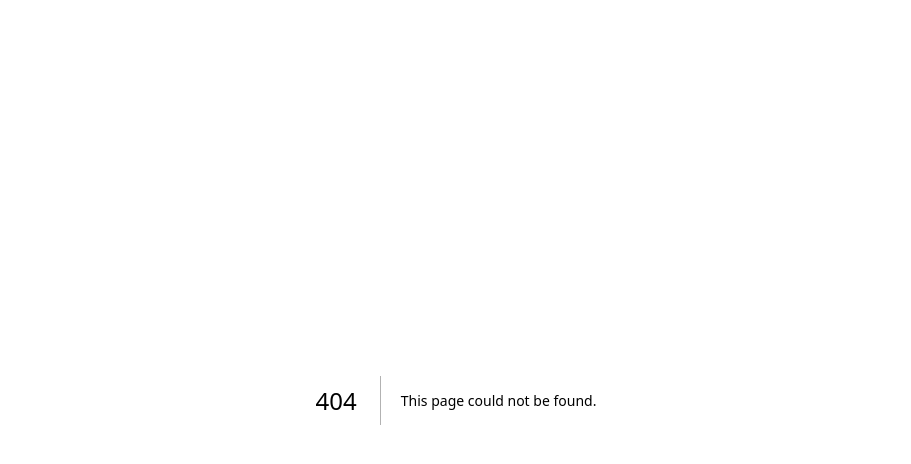
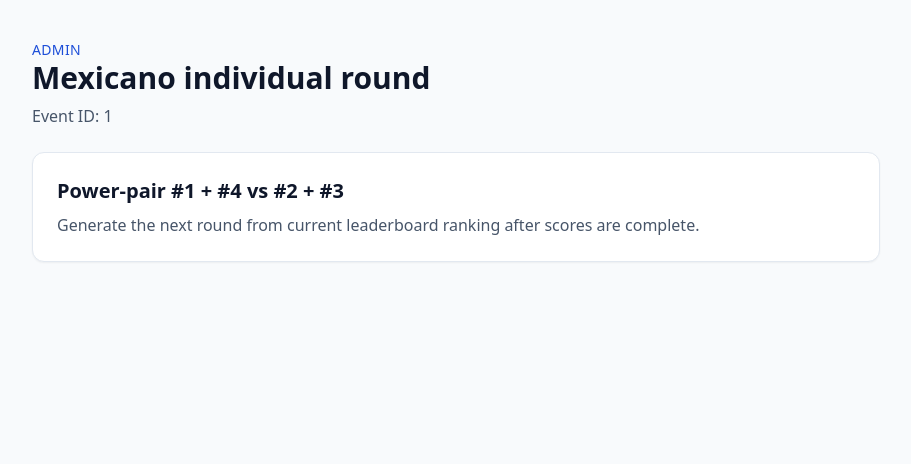
Before and after one commit to 0xdwe/Ricanos, a Next.js app: page /admin/events/1/schedule/mexicano in a window 1280 px wide. Before the commit this address had no page. Shown: the top 464 px of the page, without its empty margins (184-1095 px from the left). Built offline with nearby package versions, Linux system fonts and the light colour scheme.

Commit message:
feat: add Mexicano individual round page

```diff
--- /dev/null
+++ b/src/app/admin/events/[eventId]/schedule/mexicano/page.tsx
@@ -0,0 +1,19 @@
+type MexicanoIndividualPageProps = { params: Promise<{ eventId: string }> };
+
+export default async function MexicanoIndividualPage({ params }: MexicanoIndividualPageProps) {
+  const { eventId } = await params;
+
+  return (
+    <main className="mx-auto flex min-h-screen max-w-4xl flex-col gap-6 px-6 py-10">
+      <div>
+        <p className="text-sm font-medium uppercase tracking-wide text-blue-700">Admin</p>
+        <h1 className="text-3xl font-bold">Mexicano individual round</h1>
+        <p className="mt-2 text-slate-600">Event ID: {eventId}</p>
+      </div>
+      <section className="rounded-xl border border-slate-200 bg-white p-6 shadow-sm">
+        <h2 className="text-xl font-semibold">Power-pair #1 + #4 vs #2 + #3</h2>
+        <p className="mt-2 text-slate-600">Generate the next round from current leaderboard ranking after scores are complete.</p>
+      </section>
+    </main>
+  );
+}
```
Also changed, not shown: 1 other file (tests, documents, lock files or other folders).
